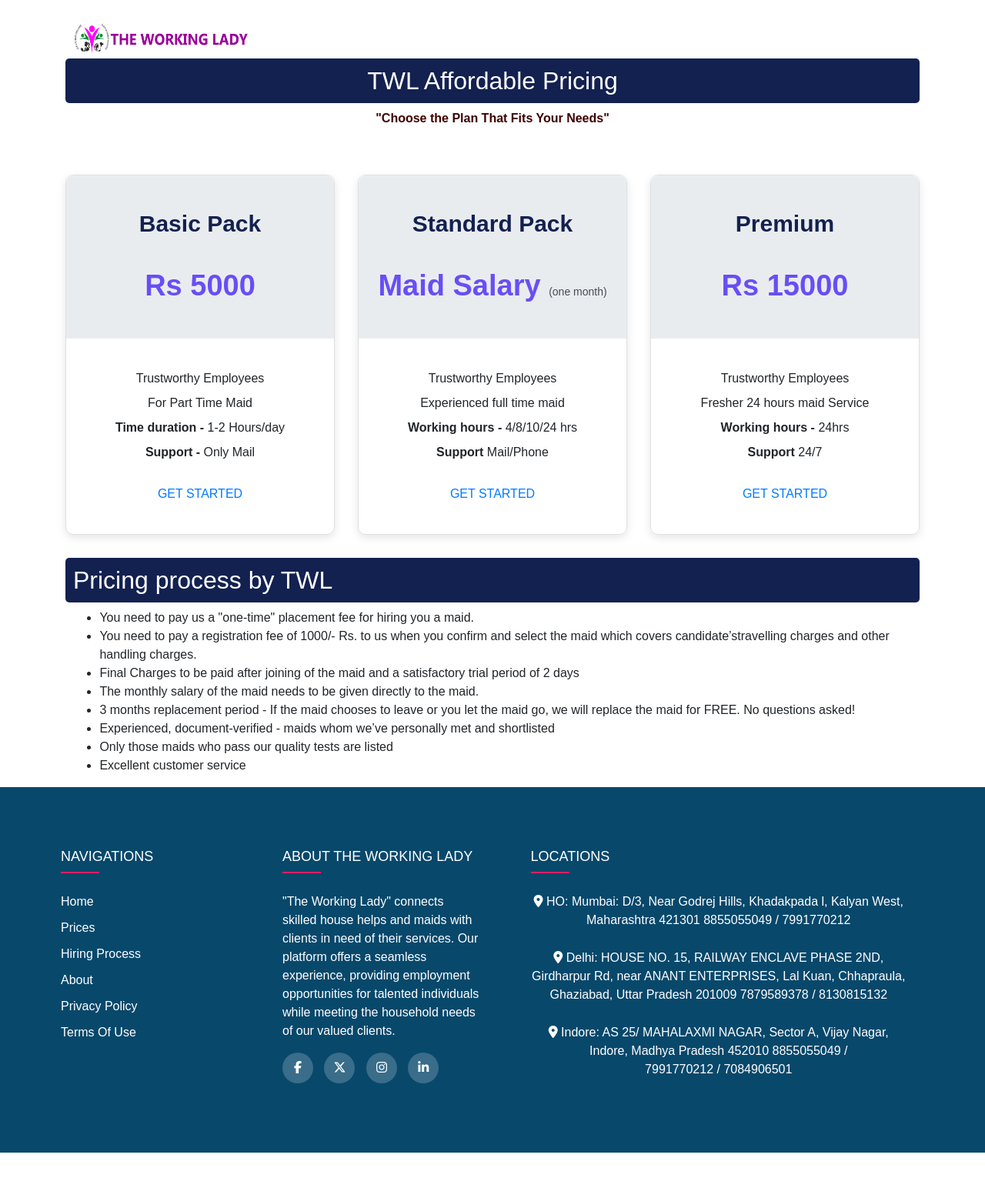
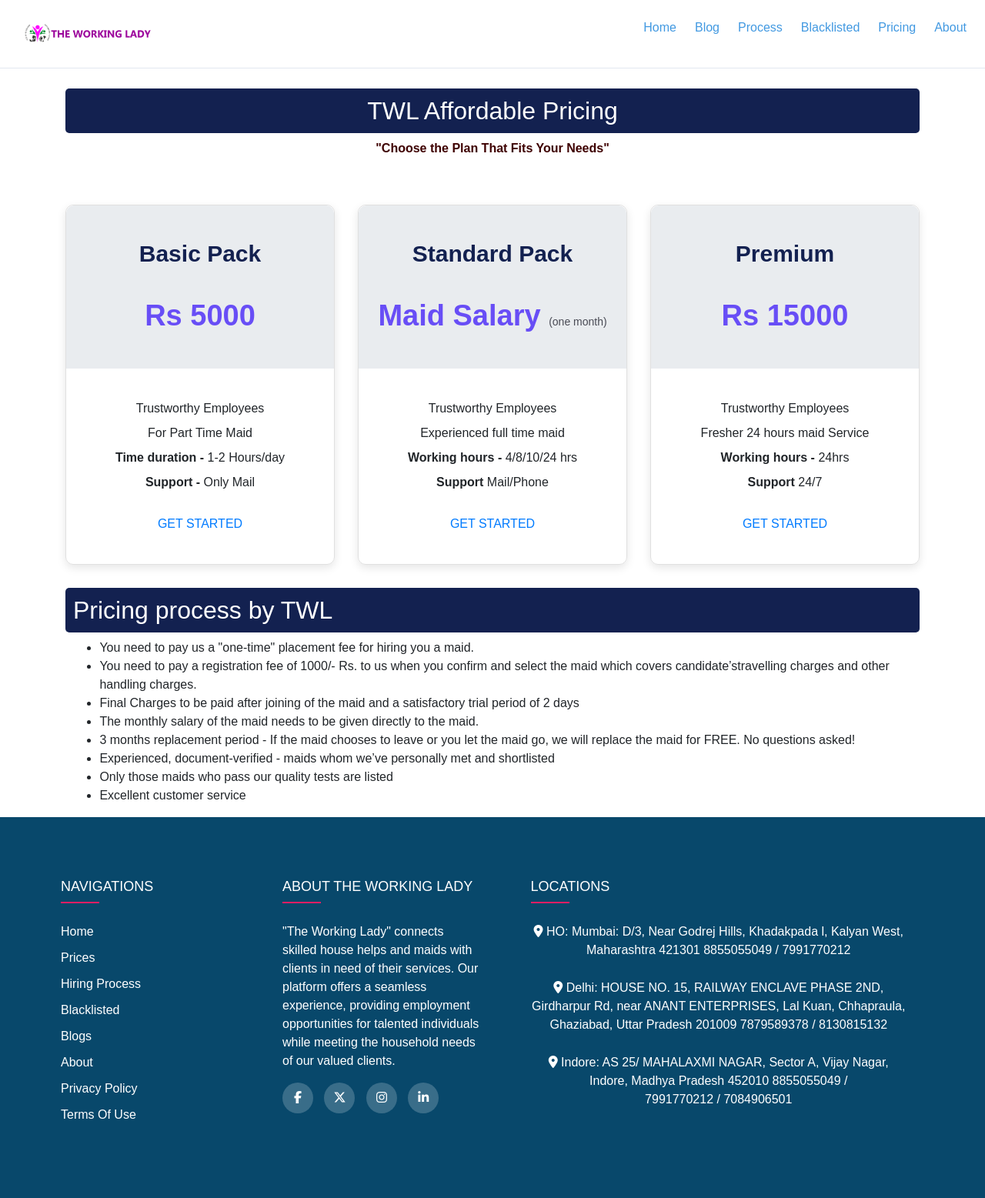
Before and after one commit to Ankit-ICY/The-Working-Lady, a Django app: page /Pricing in a window 1280 px wide. Shown: the whole page at 77% size. Before the commit the page ends 1498 px from the top, so only its background shows below. Run offline with Django 5.2, Linux system fonts and the light colour scheme; some libraries are stand-ins or nearby versions.

Commit message:
Update pricing_page.html

```diff
--- a/templates/pricing_page.html
+++ b/templates/pricing_page.html
@@ -4,6 +4,8 @@
     <meta charset="UTF-8">
     <meta name="viewport" content="width=device-width, initial-scale=1.0">
     <title>TWL Pricing</title>
+    <link rel="stylesheet" href="https://cdnjs.cloudflare.com/ajax/libs/tailwindcss/1.2.0/tailwind.min.css">
+
     <link rel="stylesheet" href="https://cdnjs.cloudflare.com/ajax/libs/twitter-bootstrap/4.1.3/css/bootstrap.min.css" >
   <link rel="icon" href="/static/collections/working Lady logog.jpg" type="image/x-icon">
 
@@ -428,10 +430,37 @@ ul {
 </head>
 <body>
 
+  <header class="top-0 bg-white border-b border-gray-300" style="background-color: #F3FBFB;">
+    <nav class="containers mx-auto flex items-center p-6">
+      <a class="inline-block h-8 mr-auto" href="{% url 'index' %}">
+        <img class="inline-block h-full w-auto" src="/static/collections/TWL-logo.png" />
+      </a>
+
+      <ul class="flex items-center">
+        <li class="ml-6">
+          <a class="text-blue-500 hover:text-blue-800" href="{% url 'index' %}">Home</a>
+        </li>
+        <li class="ml-6">
+          <a class="text-blue-500 hover:text-blue-800" href="{% url 'blogs_page' %}">Blog</a>
+        </li>
+        <li class="ml-6">
+          <a class="text-blue-500 hover:text-blue-800" href="{% url 'steps' %}">Process</a>
+        </li>
+        <li class="ml-6">
+            <a class="text-blue-500 hover:text-blue-800" href="{% url 'blacklisted' %}">Blacklisted</a>
+          </li>
+        <li class="ml-6">
+          <a class="text-blue-500 hover:text-blue-800" href="{% url 'pricing_page' %}">Pricing</a>
+        </li>
+        <li class="ml-6">
+          <a class="text-blue-500 hover:text-blue-800" href="{% url 'about_us'%}">About</a>
+        </li>
+      </ul>
+    </nav>
+  </header>
+
     <section class="price-area" id="price">
         <div class="container" style="margin-top: 2%;">
-            <a href="{% url 'index' %}">  <img src="/static/collections/TWL-logo.png"  class="twl-logo"/></a>
-
             <div class="row">
                 <div class="col-lg-12 text-center">
                     <div class="rt-section-title-wrapper">
@@ -537,6 +566,8 @@ ul {
                 <li><a href="{% url 'index' %}">Home</a></li>
                 <li><a href="{% url 'pricing_page' %}">Prices</a></li>
                 <li><a href="{% url 'steps' %}">Hiring Process</a></li>
+                <li><a href="{% url 'blacklisted' %}">Blacklisted</a></li>
+                <li><a href="{% url 'blogs_page' %}">Blogs</a></li>
                 <li><a href="{% url 'about_us' %}">About</a></li>
                 <li><a href="{% url 'privacy_policy'%}">privacy policy</a></li>
                 <li><a href="{% url 'termsofuse'%}">Terms of Use</a></li>
```
